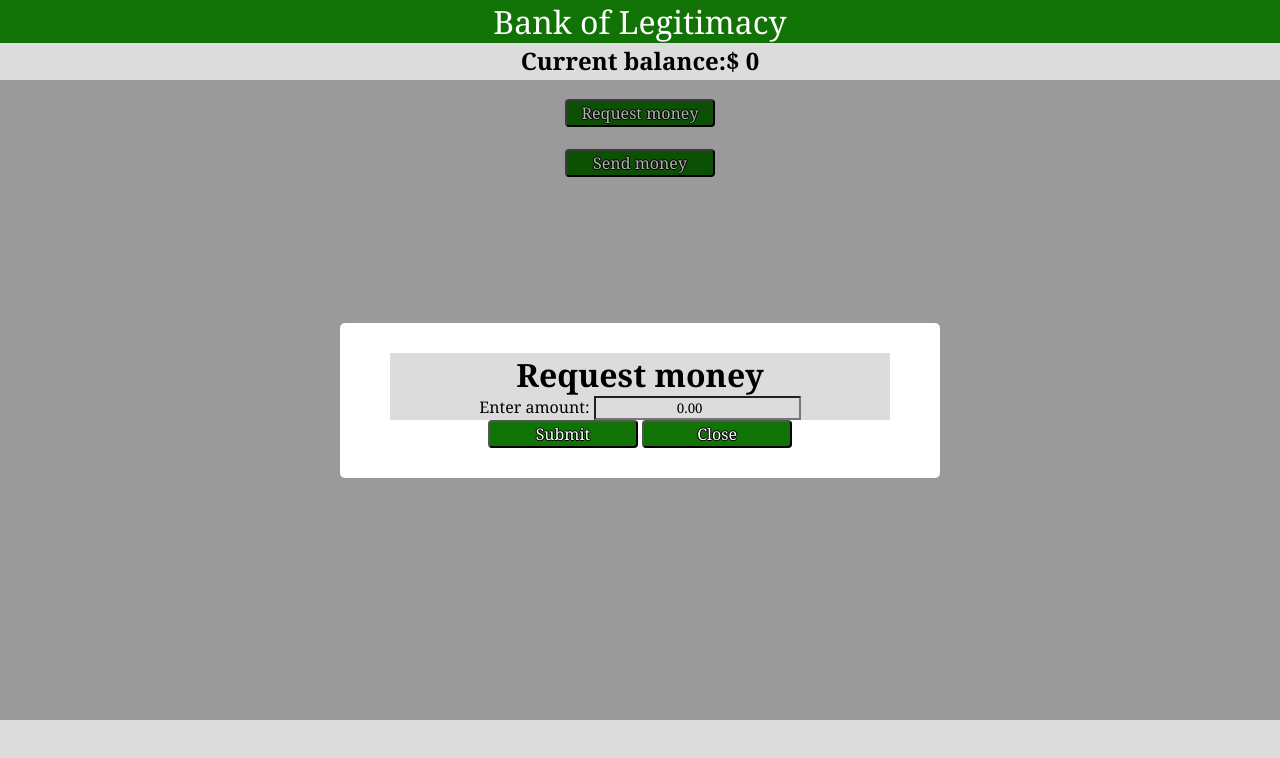
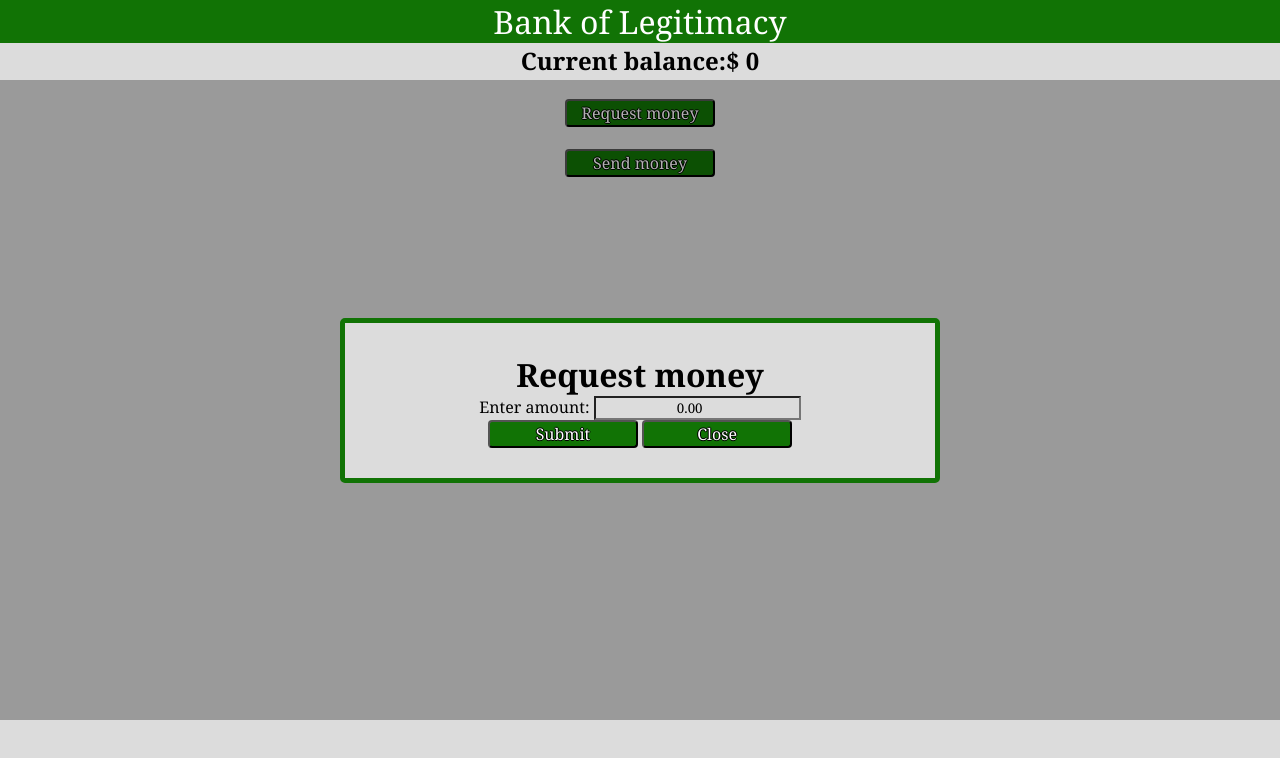
Before and after one commit to Zelatra/faux-banking, a website built with Parcel: page src/index.html in a window 1280 px wide. Both pictures are taken after a click on the button "Request money". Built offline with nearby package versions, Linux system fonts and the light colour scheme.

Commit message:
fixed inconsistent coloring in modals

```diff
--- a/src/style.css
+++ b/src/style.css
@@ -74,7 +74,8 @@ button {
 }
 
 .modal {
-  background-color: #fff;
+  border: #117305 5px solid;
+  background-color: gainsboro;
   border-radius: 5px;
   padding: 30px 50px;
   width: 600px;
```
Also changed, not shown: 4 other files.
